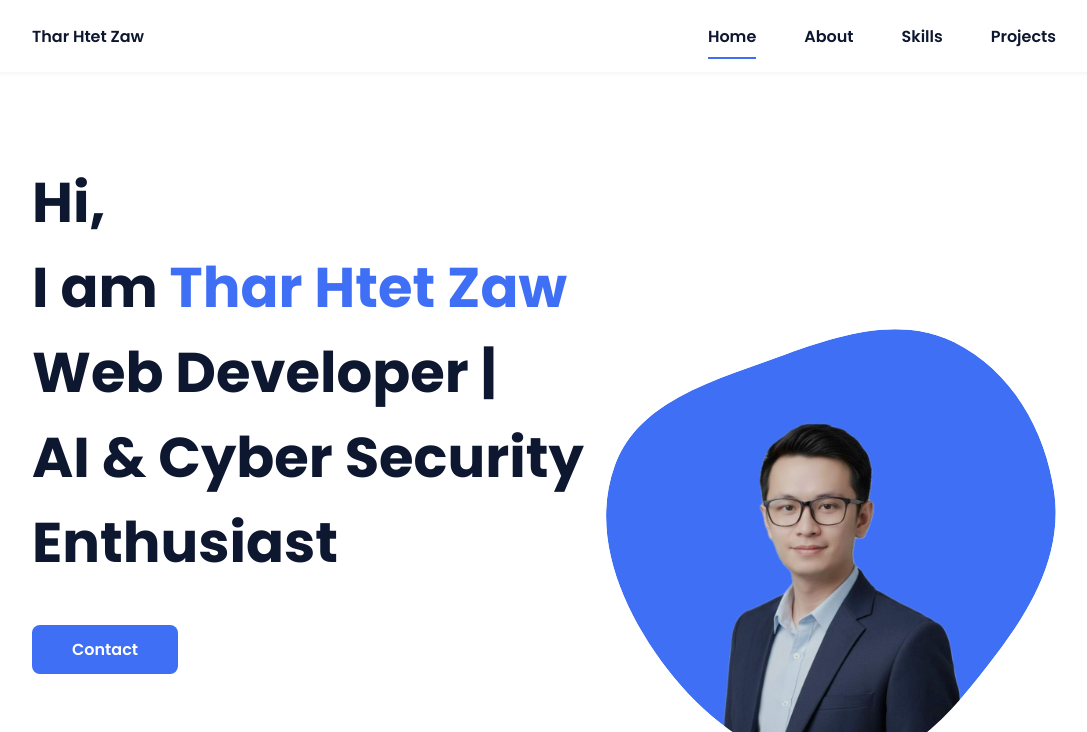
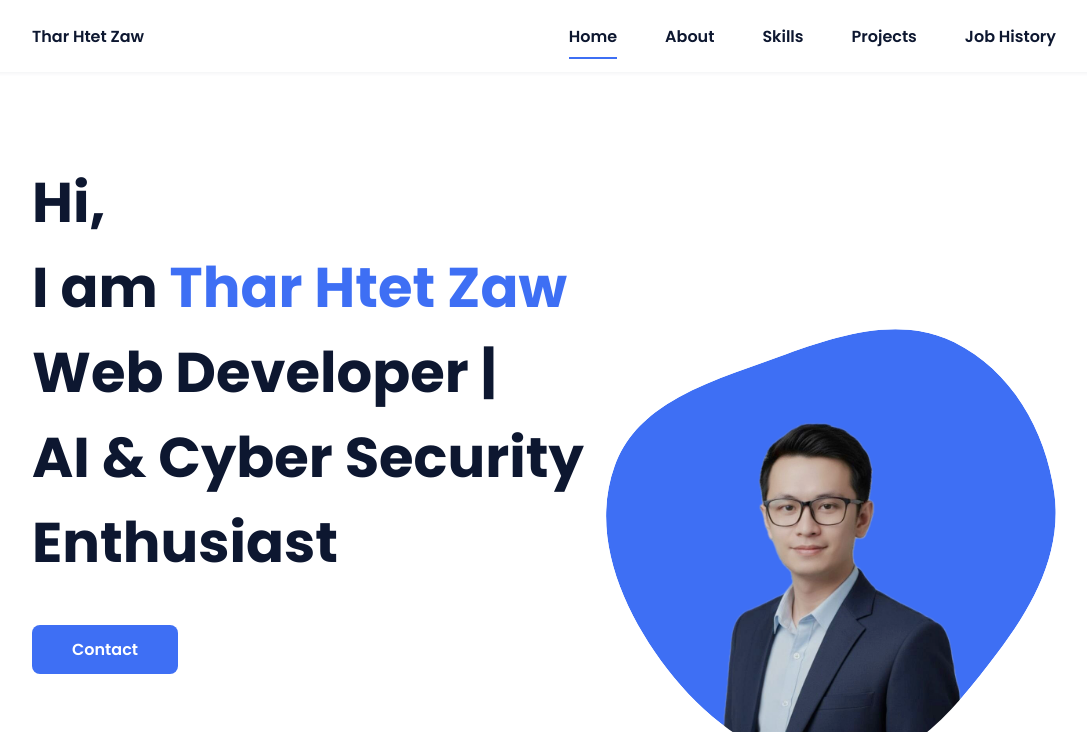
Before and after one commit to Note-11/portfolio-website, a plain HTML site: page index.html in a window 1280 px wide. Shown: the top 732 px of the page, without its empty margins (96-1183 px from the left). Drawn offline with nearby package versions, Linux system fonts and the light colour scheme.

Commit message:
Job history navbar added

```diff
--- a/index.html
+++ b/index.html
@@ -25,6 +25,7 @@
                         <li class="nav__item"><a href="#about" class="nav__link">About</a></li>
                         <li class="nav__item"><a href="#skills" class="nav__link">Skills</a></li>
                         <li class="nav__item"><a href="#work" class="nav__link">Projects</a></li>
+                        <li class="nav__item"><a href="#job-history" class="nav__link">Job History</a></li>
                     </ul>
                 </div>
 
```
